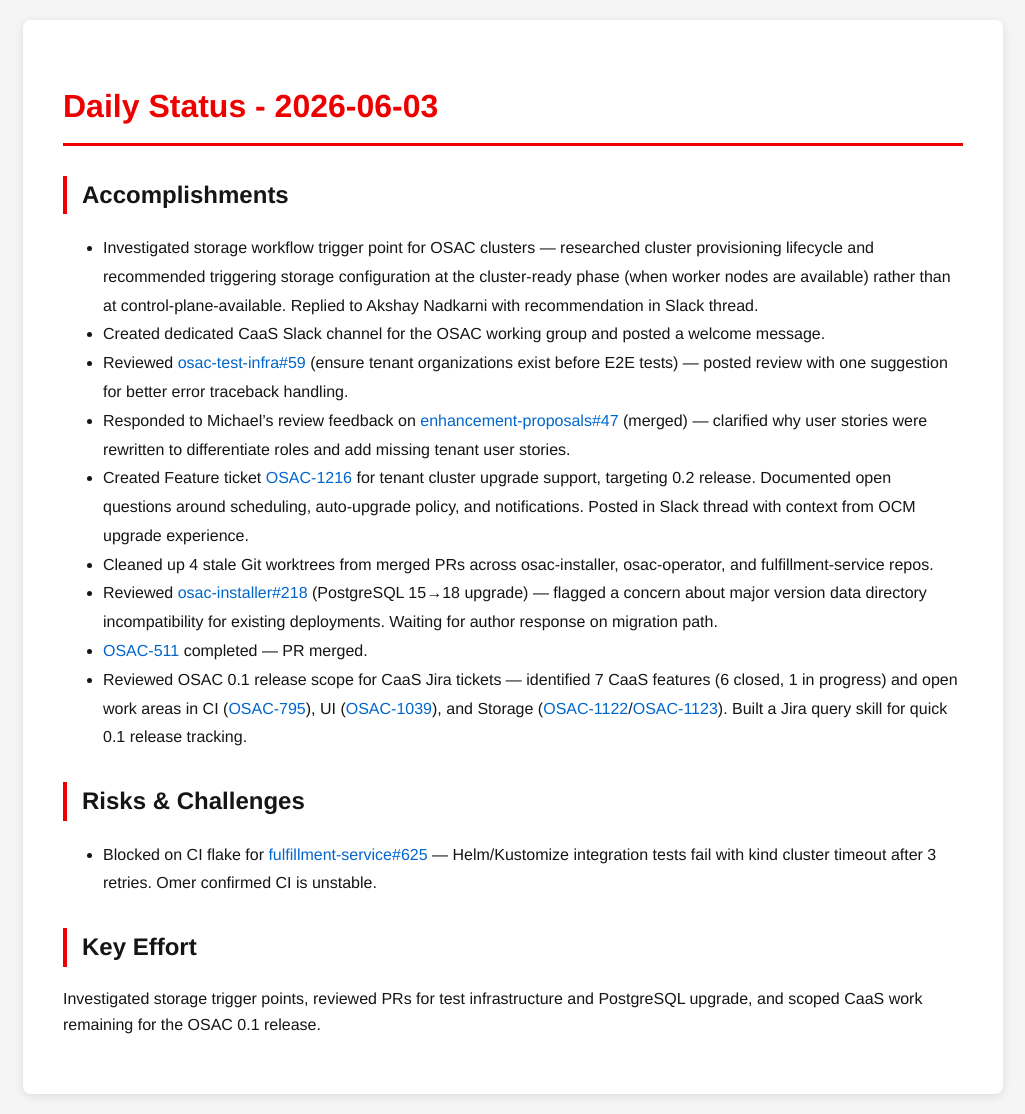
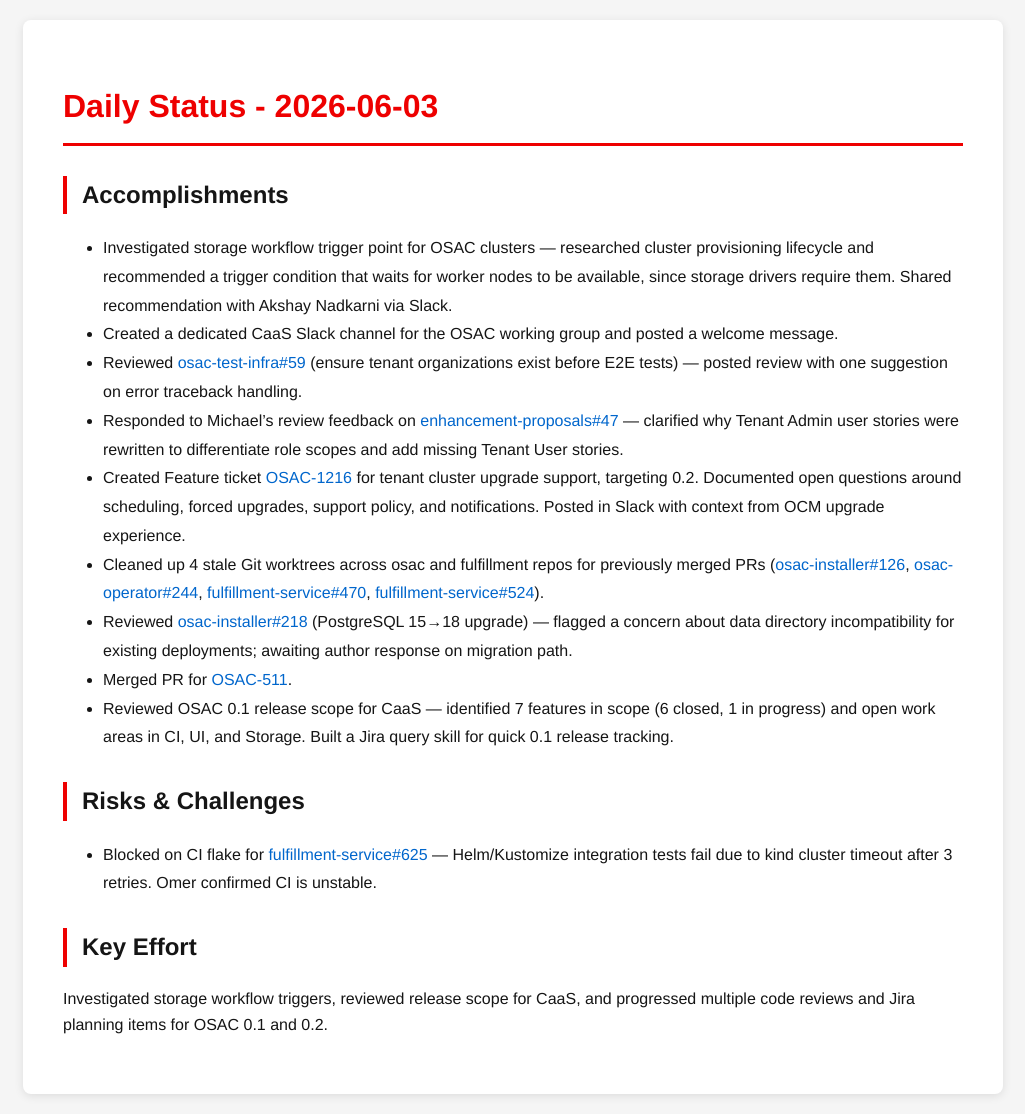
Before and after one commit to tzvatot/daily-status, a Jekyll site: the page built from 2026-06-03.md, in a window 1280 px wide. Shown: the whole page, without its empty margins (127-1152 px from the left). Built offline with Jekyll 4.4.1, drawn with Linux system fonts in a browser that asks for light colours.

Commit message:
Daily status update - 2026-06-03

```diff
--- a/2026-06-03.md
+++ b/2026-06-03.md
@@ -7,18 +7,18 @@
 # Daily Status - 2026-06-03
 
 ## Accomplishments
-- Investigated storage workflow trigger point for OSAC clusters — researched cluster provisioning lifecycle and recommended triggering storage configuration at the cluster-ready phase (when worker nodes are available) rather than at control-plane-available. Replied to Akshay Nadkarni with recommendation in Slack thread.
-- Created dedicated CaaS Slack channel for the OSAC working group and posted a welcome message.
-- Reviewed [osac-test-infra#59](https://github.com/osac-project/osac-test-infra/pull/59) (ensure tenant organizations exist before E2E tests) — posted review with one suggestion for better error traceback handling.
-- Responded to Michael's review feedback on [enhancement-proposals#47](https://github.com/osac-project/enhancement-proposals/pull/47) (merged) — clarified why user stories were rewritten to differentiate roles and add missing tenant user stories.
-- Created Feature ticket [OSAC-1216](https://redhat.atlassian.net/browse/OSAC-1216) for tenant cluster upgrade support, targeting 0.2 release. Documented open questions around scheduling, auto-upgrade policy, and notifications. Posted in Slack thread with context from OCM upgrade experience.
-- Cleaned up 4 stale Git worktrees from merged PRs across osac-installer, osac-operator, and fulfillment-service repos.
-- Reviewed [osac-installer#218](https://github.com/osac-project/osac-installer/pull/218) (PostgreSQL 15→18 upgrade) — flagged a concern about major version data directory incompatibility for existing deployments. Waiting for author response on migration path.
-- [OSAC-511](https://redhat.atlassian.net/browse/OSAC-511) completed — PR merged.
-- Reviewed OSAC 0.1 release scope for CaaS Jira tickets — identified 7 CaaS features (6 closed, 1 in progress) and open work areas in CI ([OSAC-795](https://redhat.atlassian.net/browse/OSAC-795)), UI ([OSAC-1039](https://redhat.atlassian.net/browse/OSAC-1039)), and Storage ([OSAC-1122](https://redhat.atlassian.net/browse/OSAC-1122)/[OSAC-1123](https://redhat.atlassian.net/browse/OSAC-1123)). Built a Jira query skill for quick 0.1 release tracking.
+- Investigated storage workflow trigger point for OSAC clusters — researched cluster provisioning lifecycle and recommended a trigger condition that waits for worker nodes to be available, since storage drivers require them. Shared recommendation with Akshay Nadkarni via Slack.
+- Created a dedicated CaaS Slack channel for the OSAC working group and posted a welcome message.
+- Reviewed [osac-test-infra#59](https://github.com/osac-project/osac-test-infra/pull/59) (ensure tenant organizations exist before E2E tests) — posted review with one suggestion on error traceback handling.
+- Responded to Michael's review feedback on [enhancement-proposals#47](https://github.com/osac-project/enhancement-proposals/pull/47) — clarified why Tenant Admin user stories were rewritten to differentiate role scopes and add missing Tenant User stories.
+- Created Feature ticket [OSAC-1216](https://redhat.atlassian.net/browse/OSAC-1216) for tenant cluster upgrade support, targeting 0.2. Documented open questions around scheduling, forced upgrades, support policy, and notifications. Posted in Slack with context from OCM upgrade experience.
+- Cleaned up 4 stale Git worktrees across osac and fulfillment repos for previously merged PRs ([osac-installer#126](https://github.com/osac-project/osac-installer/pull/126), [osac-operator#244](https://github.com/osac-project/osac-operator/pull/244), [fulfillment-service#470](https://github.com/osac-project/fulfillment-service/pull/470), [fulfillment-service#524](https://github.com/osac-project/fulfillment-service/pull/524)).
+- Reviewed [osac-installer#218](https://github.com/osac-project/osac-installer/pull/218) (PostgreSQL 15→18 upgrade) — flagged a concern about data directory incompatibility for existing deployments; awaiting author response on migration path.
+- Merged PR for [OSAC-511](https://redhat.atlassian.net/browse/OSAC-511).
+- Reviewed OSAC 0.1 release scope for CaaS — identified 7 features in scope (6 closed, 1 in progress) and open work areas in CI, UI, and Storage. Built a Jira query skill for quick 0.1 release tracking.
 
 ## Risks & Challenges
-- Blocked on CI flake for [fulfillment-service#625](https://github.com/osac-project/fulfillment-service/pull/625) — Helm/Kustomize integration tests fail with kind cluster timeout after 3 retries. Omer confirmed CI is unstable.
+- Blocked on CI flake for [fulfillment-service#625](https://github.com/osac-project/fulfillment-service/pull/625) — Helm/Kustomize integration tests fail due to kind cluster timeout after 3 retries. Omer confirmed CI is unstable.
 
 ## Key Effort
-Investigated storage trigger points, reviewed PRs for test infrastructure and PostgreSQL upgrade, and scoped CaaS work remaining for the OSAC 0.1 release.
+Investigated storage workflow triggers, reviewed release scope for CaaS, and progressed multiple code reviews and Jira planning items for OSAC 0.1 and 0.2.
```
